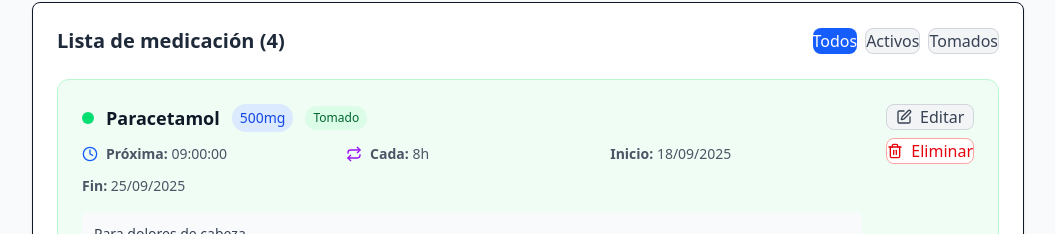
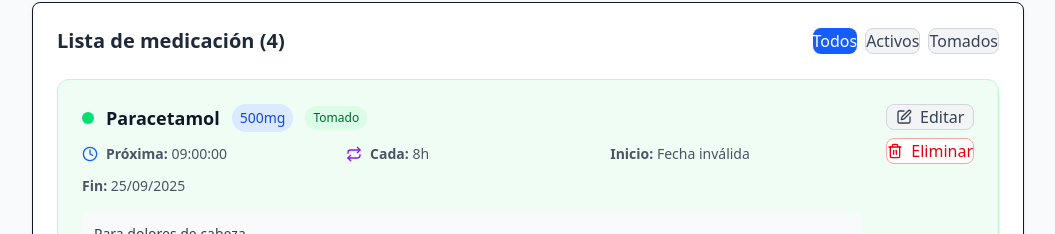
Before and after one commit to RecuerdaMed/RecuerdaMed-FrontEnd, a React (Vite) app: page /medicamentos in a window 1280 px wide. Shown: the part 792-1026 px from the top of the page, without its empty margins (112-1167 px from the left). Built offline with nearby package versions, Linux system fonts and the light colour scheme; data requests are answered from the project's data file.

Commit message:
bugfix: refactor path in markAsTaken method, update data type

```diff
--- a/db.json
+++ b/db.json
@@ -6,7 +6,7 @@
       "dosage": "500mg",
       "frequencyHours": 8,
       "nextIntakeTime": "09:00:00",
-      "startDate": "2025-09-18",
+      "startDate": "2025-09-18:00:00",
       "endDate": "2025-09-25",
       "active": true,
       "activeReminder": true,
--- a/src/components/medication/DrugForm.jsx
+++ b/src/components/medication/DrugForm.jsx
@@ -26,8 +26,8 @@ export default function DrugForm({ initialValues, onSubmit, onCancel, submitLabe
       dosage: form.dosage,
       frequencyHours: form.frequencyHours ? parseInt(form.frequencyHours, 10) : null,
       nextIntakeTime: form.nextIntakeTime?.length === 5 ? `${form.nextIntakeTime}:00` : form.nextIntakeTime || "",
-      startDate: form.startDate || null,
-      endDate: form.endDate || null,
+      startDate: form.startDate ? `${form.startDate}T00:00:00` : null,
+      endDate: form.endDate ? `${form.endDate}T00:00:00` : null,
       active: true,
       activeReminder: !!form.activeReminder
     };
--- a/src/services/Services.jsx
+++ b/src/services/Services.jsx
@@ -26,7 +26,7 @@ export const updateDrug = async (id, payload) => {
 export const markAsTaken = async (id) => {
   try {
     console.log('Marcando como tomado medicamento ID:', id);
-    const { data } = await api.patch(`${API_PATH}/${id}`, { taken: true });
+    const { data } = await api.put(`${API_PATH}/${id}/tomado`, { taken: true });
     console.log('Éxito al marcar como tomado');
     return data;
   } catch (error) {
```
